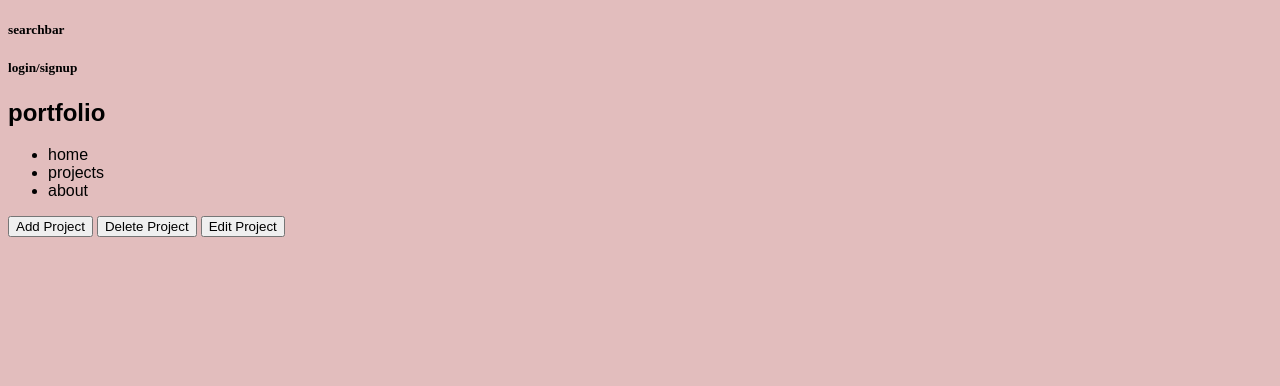
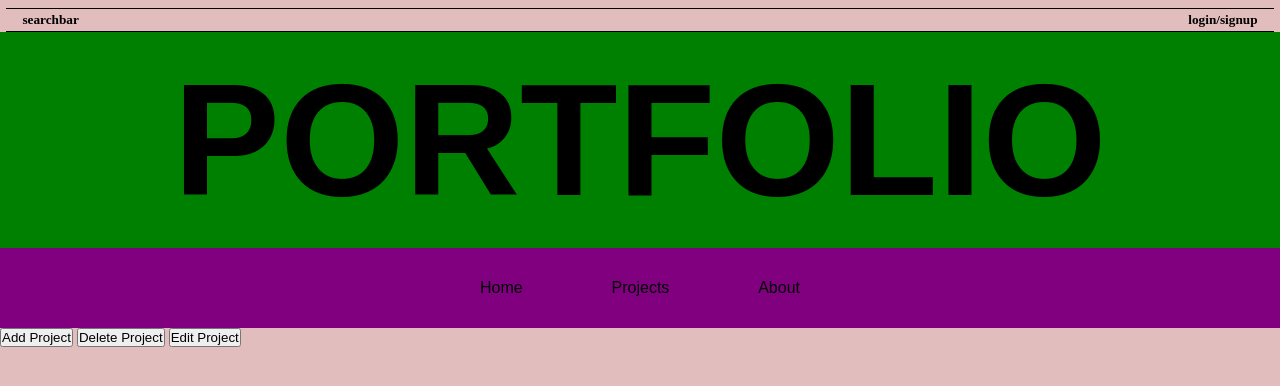
Before and after one commit to danielkingstonweb/formative3.2, a website: page frontend/index.html in a window 1280 px wide. Drawn offline with Linux system fonts and the light colour scheme; a web font is replaced by a local one.

Commit message:
added to scss

```diff
--- a/frontend/sass/main.scss
+++ b/frontend/sass/main.scss
@@ -1,16 +1,92 @@
+*{
+  margin: 0;
+  padding: 0;
+  box-sizing: border-box;
+  text-decoration: none;
+}
+
 body {
   background: rgb(226, 189, 189);
 }
 
-  .nav-header__text{
+
+// nav bar start
+.nav{
+  height: 40vh;
+  width: 100vw;
+
+  &-search{
+    height: 3vh;
+    width: 99vw;
+    display: flex;
+    justify-content: center;
+    border-top: 1px solid black;
+    border-bottom: 1px solid black;
+    margin-left: 0.5vw;
+    padding-left: 1rem;
+    padding-right: 1rem;
+    justify-content: space-between;
+    margin-top: 0.5rem;
+    align-items: center;
+  }
+
+  &-header{
+
+    height: 27vh;
+    width: 100vw;
+    background: green;
+    display: flex;
+    align-items: center;
+    justify-content: center;
+
+    &__text {
       font-family: forma-djr-micro, sans-serif;
       font-weight: 700;
       /* font-weight: 500; */
       font-style: normal;
+      text-transform: uppercase;
+      font-size: 10rem;
+
+    }
   }
 
-  .nav-navigation__li{
+
+  &-navigation{
+    height: 10vh;
+    width: 100vw;
+    background: purple;
+    display: flex;
+    align-items: center;
+    justify-content: center;
+
+    &__ul{
+      list-style-type: none;
+      display: flex;
+      justify-content: space-between;
+      width: 25vw;
+    } // end of ul
+    &__li {
       font-family: sculpin, sans-serif;
       font-weight: 400;
       font-style: normal;
+      text-transform: capitalize;
+      cursor: pointer;
+
+    }  // end of li
+
+  } // end of navigation
+
+
+  .hero{
+    height: 60vh;
+    width: 100vw;
+    background: yellow;
   }
+
+  .post-form{
+    height: 10vh;
+    width: 100vw;
+    background: green;
+  }
+}
+//end of nav
```
Also changed, not shown: frontend/css/main.css. Lines whose indentation alone changed are shown as unchanged.
